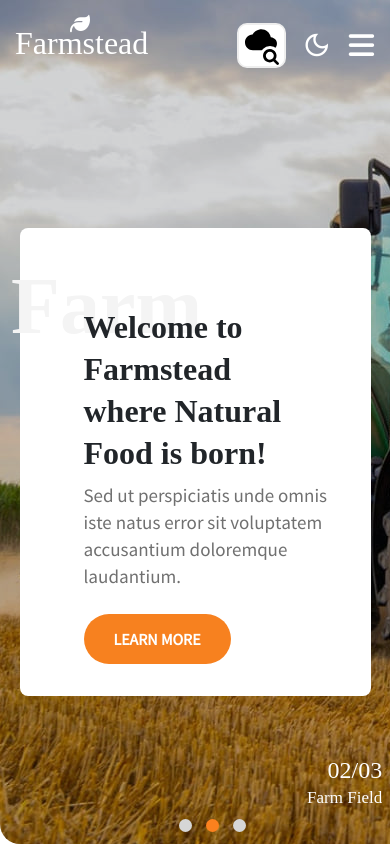
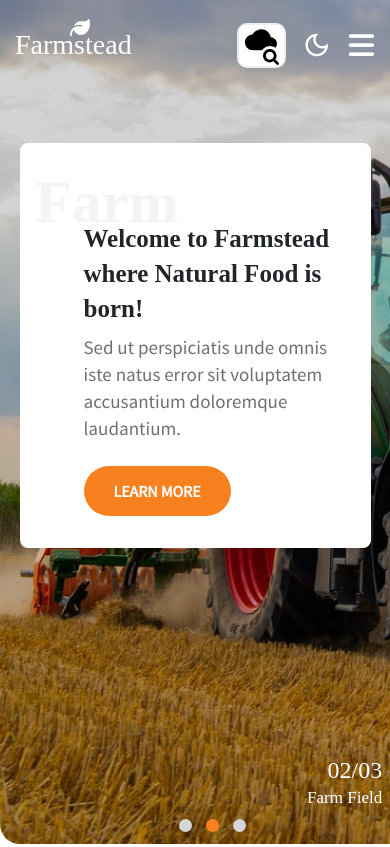
Before and after one commit to tranth0ng2uang/farmstead, a plain HTML site: page index.html in a window 390 px wide. Shown: the top 847 px of the page. Drawn offline with nearby package versions, Linux system fonts and the light colour scheme; a web font is replaced by a local one.

Commit message:
fix some responsive

```diff
--- a/css/carousel.css
+++ b/css/carousel.css
@@ -154,3 +154,28 @@ p.myCarousel-text {
         background-color: #222222;
     }
 }
+
+@media screen and (max-width: 568px) {
+    .myCarousel h3 {
+        font-size: 28px;
+        line-height: 38px;
+    }
+    .myCarousel-left h2 {
+        font-size: 70px;
+    }
+}
+
+@media screen and (max-width: 480px) {
+    .myCarousel h3 {
+        font-size: 25px;
+        line-height: 35px;
+    }
+    .myCarousel-left h2 {
+        font-size: 60px;
+        left: 13%;
+        top: 13%;
+    }
+    .myCarousel-left {
+        top: 17%;
+    }
+}
--- a/css/discover.css
+++ b/css/discover.css
@@ -102,3 +102,10 @@
         font-size: 30px;
     }
 }
+
+@media screen and (max-width: 440px) {
+    .w3l-features .call-grids-w3 {
+        grid-template-columns: 1fr;
+        grid-gap: 20px;
+    }
+}
--- a/css/gallery.css
+++ b/css/gallery.css
@@ -49,6 +49,16 @@ h5.gall-text {
     }
 }
 
+/* GALLERY RESPONSIVE */
+
+@media screen and (max-width: 450px) {
+    .gallery-img-grid:nth-child(1) {
+        flex: 0 0 100%;
+        max-width: 100%;
+        margin-bottom: 1em;
+    }
+}
+
 /* GALLERY DARKMODE */
 .dark .gallery {
     background-color: #222222;
--- a/css/header.css
+++ b/css/header.css
@@ -241,3 +241,8 @@ header .navbar .navbar-brand:hover {
         padding: 0 15px;
     }
 }
+@media screen and (max-width: 480px) {
+    header .navbar .navbar-brand {
+        font-size: 28px;
+    }
+}
```
Also changed, not shown: index.html (line endings or trailing spaces).
